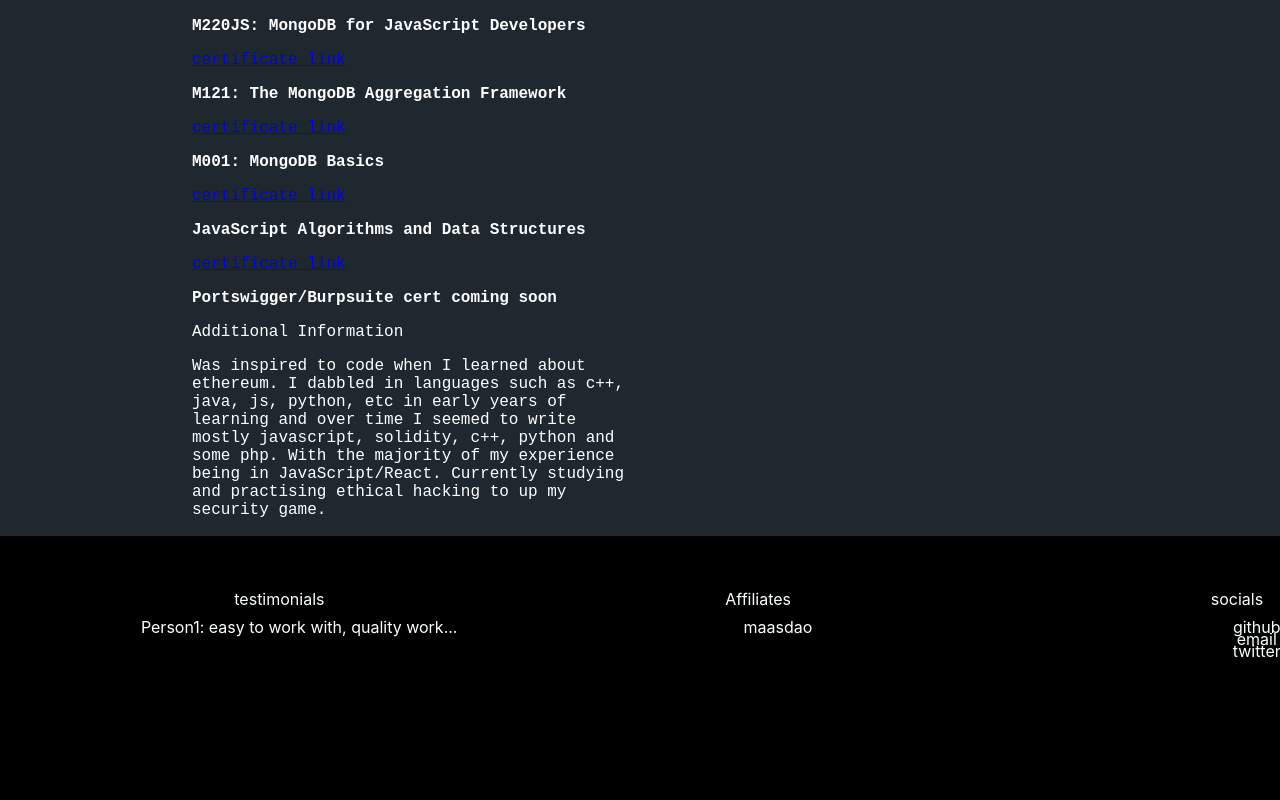
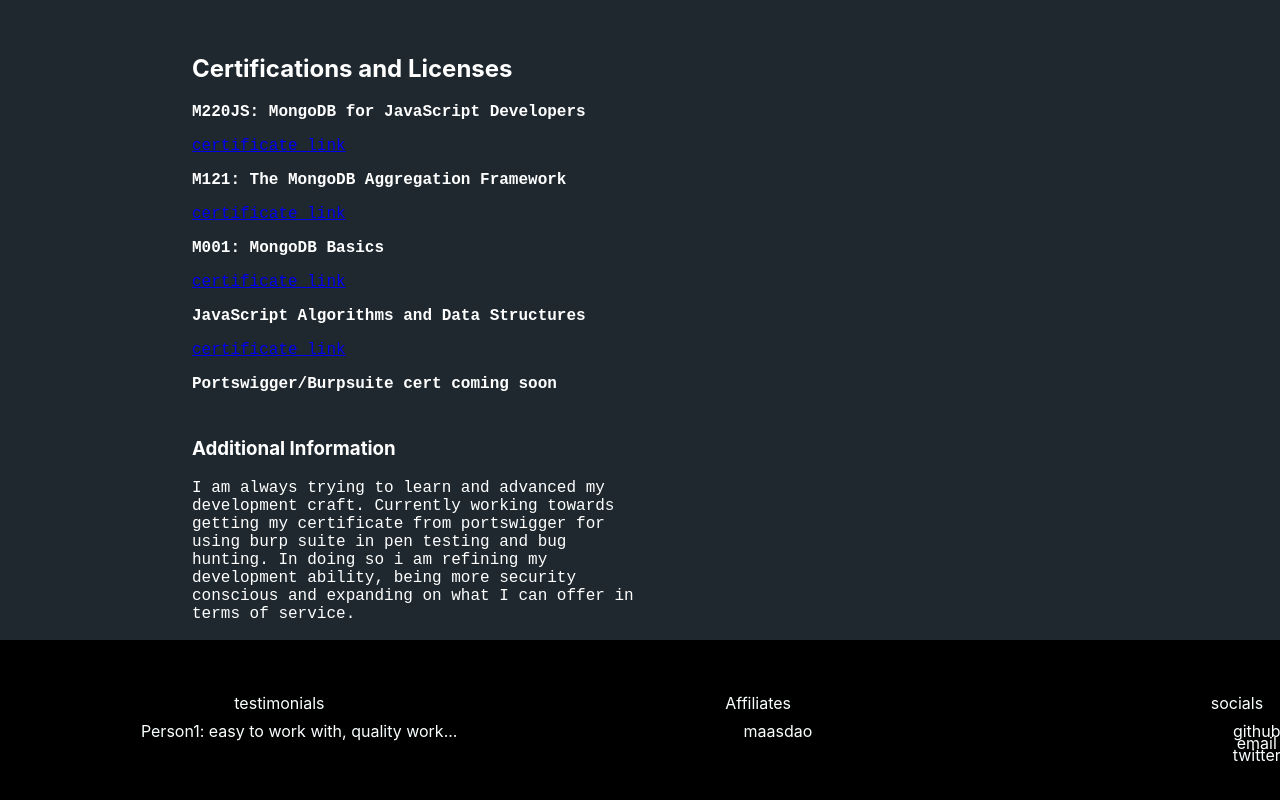
Before and after one commit to iFrogHop2Worlds/mydevsite, a React (Create React App) app: page /resume in a window 1280 px wide. Shown: the part 1941-2741 px from the top of the page. Built offline with nearby package versions, Linux system fonts and the light colour scheme.

Commit message:
update resume

```diff
--- a/src/components/Home.jsx
+++ b/src/components/Home.jsx
@@ -24,6 +24,8 @@
         <div className="item_11 item center-content" data-value="11"><p className='item_title'>E-Signature-Generator-Revamp</p></div>,
       ];
 
+
+
     return (
         <>
         <div id='background-home'>
@@ -42,7 +44,11 @@
                     mouseTracking
                     items={items}
                     responsive={responsive}
-                    controlsStrategy="alternate"
+                    autoPlayInterval={2500}
+                    autoPlayDirection="ltr"
+                    autoPlay={true}
+                    mouseTrackingEnabled={true}
+
                 />
 
                 <div id='about-me' className='center-content'>
--- a/src/components/resume.jsx
+++ b/src/components/resume.jsx
@@ -81,6 +81,8 @@
       <li id='resume-li'><a href='https://github.com/iFrogHop2Worlds'>github.com/iFrogHop2Worlds</a></li>
     </ul>
 
+    <br></br>
+
     <h2>Certifications and Licenses</h2>
     <p id='resume-text'><b>M220JS: MongoDB for JavaScript Developers</b></p>
     <p id='resume-text'><a href='https://university.mongodb.com/course_completion/3ffe1524-40e9-4fc9-90b0-82d0e0b2d99a?
@@ -98,11 +100,8 @@
     <p id='resume-text'><a href='https://freecodecamp.org/certification/illbill/javascript-algorithms-and-data-structures'>certificate link</a></p>
 
     <p id='resume-text'><b>Portswigger/Burpsuite cert coming soon</b></p>
-    <p id='resume-text'>Additional Information</p>
-    <p id='resume-text'>Was inspired to code when I learned about ethereum. I dabbled in languages such as c++, java, js,
-python, etc in early years of learning and over time I seemed to write mostly javascript, solidity, c++,
-python and some php. With the majority of my experience being in JavaScript/React.
-Currently studying and practising ethical hacking to up my security game.</p>
+    <h3>Additional Information</h3>
+    <p id='resume-text'>I am always trying to learn and advanced my development craft. Currently working towards getting my certificate from portswigger for using burp suite in pen testing and bug hunting. In doing so i am refining my development ability, being more security conscious and expanding on what I can offer in terms of service.</p>
     <p id='resume-text'></p>
 
 
@@ -126,6 +125,9 @@
     #resume-text {
       font-family: 'Roboto Mono', monospace;
     }
+    h3 {
+      padding-top: 25px;
+    }
   `}</style>
 </div>
   )
```
